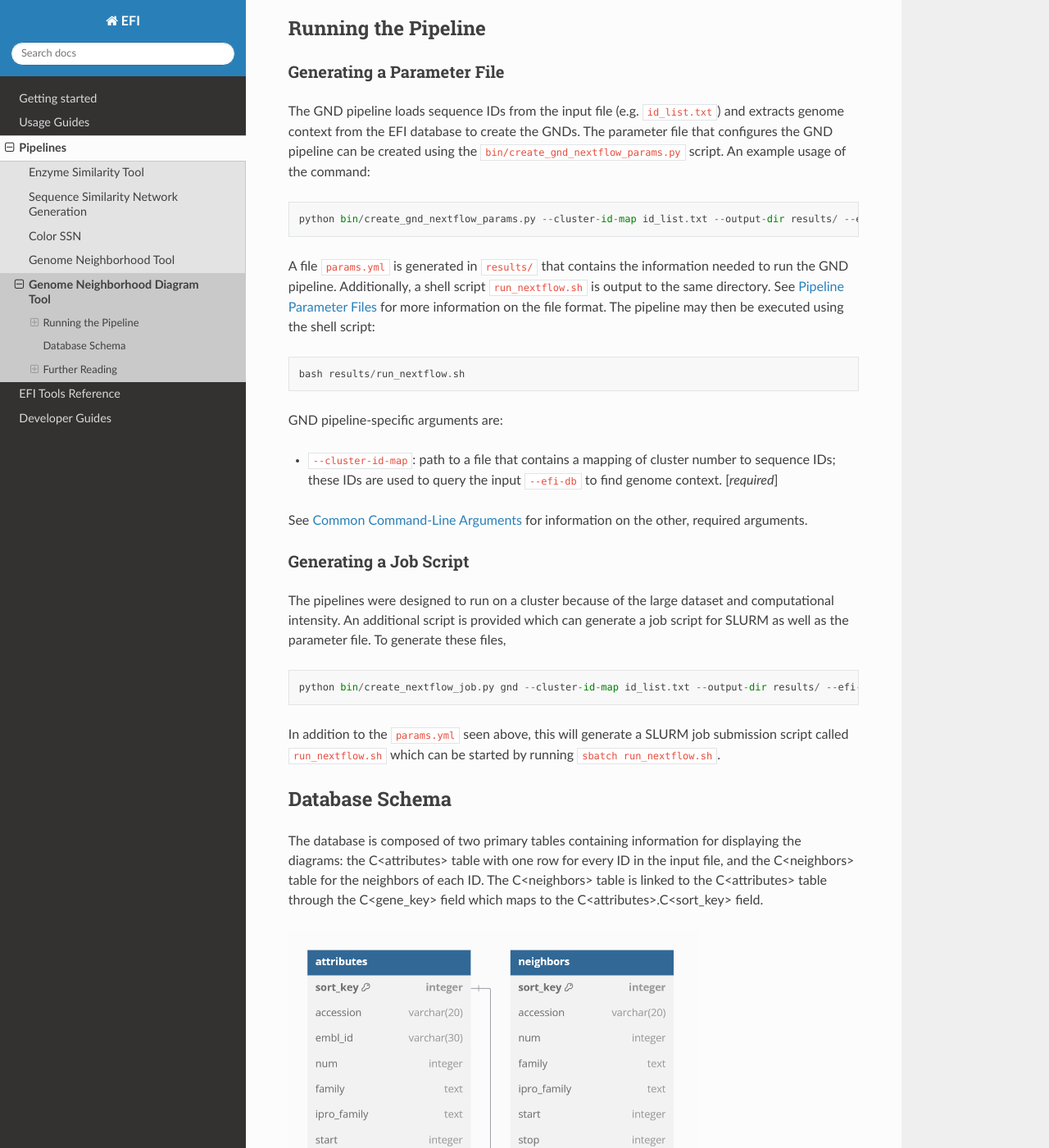
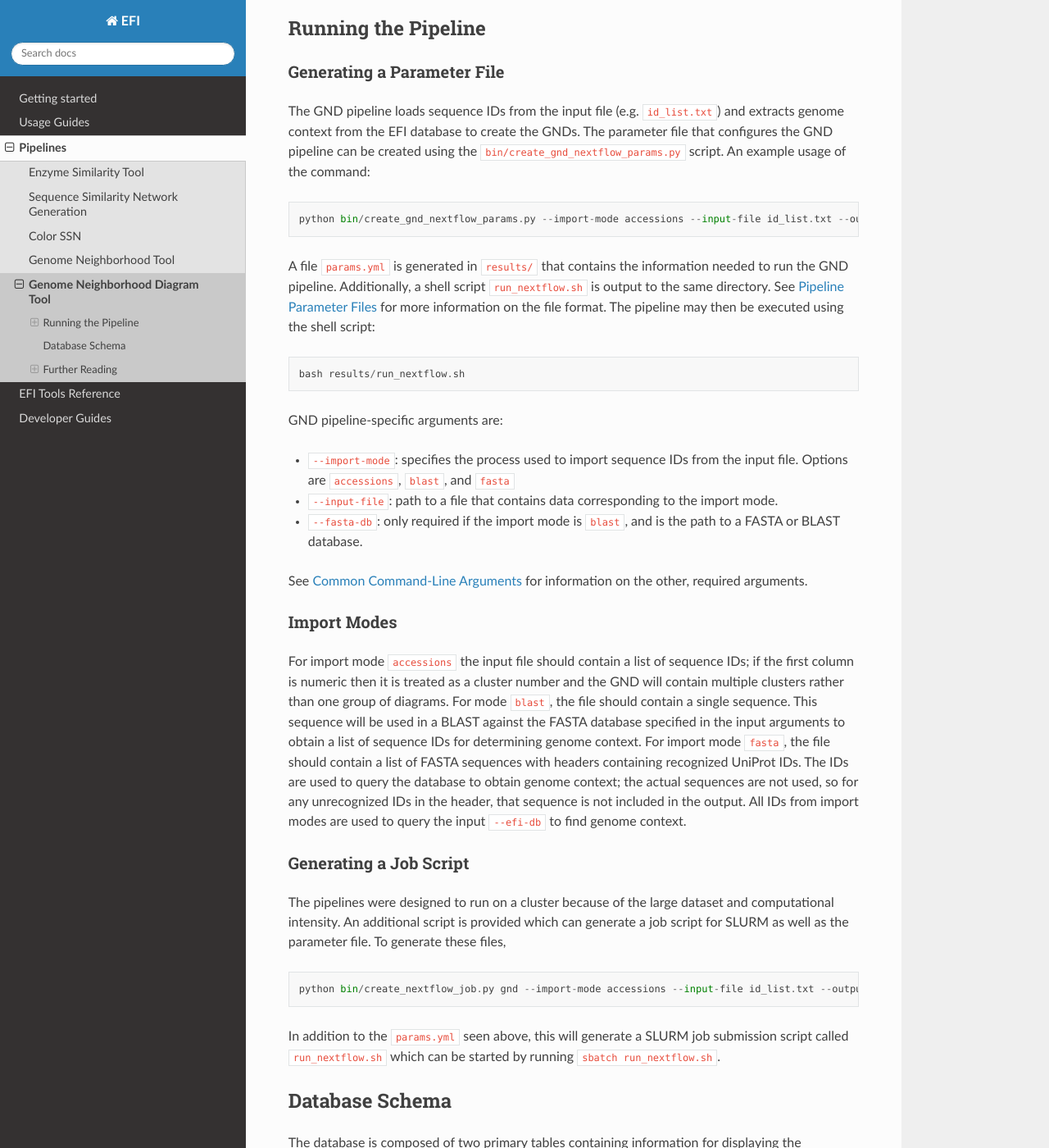
Before and after one commit to EnzymeFunctionInitiative/EST, a Sphinx documentation site: the page built from docs/source/pipelines/gnd/index.rst, in a window 1280 px wide and 1400 px high, scrolled down 382 px. Shown: the whole window at 82% size. Built offline with Sphinx 7.4.7 and the Read the Docs theme 3.1.0, drawn with Linux system fonts in a browser that asks for light colours.

Commit message:
Update gnd params generation script for new import mode, and update docs

```diff
--- a/docs/source/pipelines/gnd/create_gnd.rst
+++ b/docs/source/pipelines/gnd/create_gnd.rst
@@ -21,3 +21,4 @@ Usage
 	    --title                   title of the GND, metadata
 	    --source-type             the source of the data provided, e.g. BLAST, FASTA, ID list
 	    --source-sequence-file    path to a file containing the sequence used to generate the results, only valid for BLAST sources
+	    --stats                   path to file to output GND statistics to
--- a/docs/source/pipelines/gnd/index.rst
+++ b/docs/source/pipelines/gnd/index.rst
@@ -25,7 +25,7 @@ and extracts genome context from the EFI database to create the GNDs.
 The parameter file that configures the GND pipeline can be created using the
 ``bin/create_gnd_nextflow_params.py`` script.  An example usage of the command: ::
 
-    python bin/create_gnd_nextflow_params.py --cluster-id-map id_list.txt --output-dir results/ --efi-config efi.config --efi-db efi_db.sqlite --nextflow-config file.config
+    python bin/create_gnd_nextflow_params.py --import-mode accessions --input-file id_list.txt --output-dir results/ --efi-config efi.config --efi-db efi_db.sqlite --fasta-db db_path --nextflow-config file.config
 
 A file ``params.yml`` is generated in ``results/`` that contains the
 information needed to run the GND pipeline.  Additionally, a shell script
@@ -37,12 +37,33 @@ pipeline may then be executed using the shell script: ::
 
 GND pipeline-specific arguments are:
 
-* ``--cluster-id-map``: path to a file that contains a mapping of cluster
-  number to sequence IDs; these IDs are used to query the input ``--efi-db``
-  to find genome context. [*required*]
+* ``--import-mode``: specifies the process used to import sequence IDs from
+  the input file.  Options are ``accessions``, ``blast``, and ``fasta``
+
+* ``--input-file``: path to a file that contains data corresponding to the
+  import mode.
+
+* ``--fasta-db``: only required if the import mode is ``blast``, and is the
+  path to a FASTA or BLAST database.
 
 See :doc:`../../reference/common_args` for information on the other, required
 arguments.
+
+Import Modes
+~~~~~~~~~~~~
+
+For import mode ``accessions`` the input file should contain a list of
+sequence IDs; if the first column is numeric then it is treated as a cluster
+number and the GND will contain multiple clusters rather than one group of
+diagrams.  For mode ``blast``, the file should contain a single sequence.
+This sequence will be used in a BLAST against the FASTA database specified
+in the input arguments to obtain a list of sequence IDs for determining
+genome context.  For import mode ``fasta``, the file should contain a list
+of FASTA sequences with headers containing recognized UniProt IDs.  The IDs
+are used to query the database to obtain genome context; the actual
+sequences are not used, so for any unrecognized IDs in the header, that
+sequence is not included in the output.  All IDs from import modes are used
+to query the input ``--efi-db`` to find genome context.
 
 Generating a Job Script
 ~~~~~~~~~~~~~~~~~~~~~~~
@@ -52,7 +73,7 @@ and computational intensity.  An additional script is provided which can
 generate a job script for SLURM as well as the parameter file.  To generate
 these files, ::
 
-    python bin/create_nextflow_job.py gnd --cluster-id-map id_list.txt --output-dir results/ --efi-config efi.config --efi-db efi_db.sqlite --nextflow-config slurm.config
+    python bin/create_nextflow_job.py gnd --import-mode accessions --input-file id_list.txt --output-dir results/ --efi-config efi.config --efi-db efi_db.sqlite --nextflow-config slurm.config
 
 In addition to the ``params.yml`` seen above, this will generate a SLURM job
 submission script called ``run_nextflow.sh`` which can be started by running
--- a/docs/source/pipelines/est/import/get_sequence_ids.rst
+++ b/docs/source/pipelines/shared/perl/get_sequence_ids.rst
@@ -5,7 +5,7 @@ Usage
 
 ::
 
-	Usage: perl pipelines/est/import/get_sequence_ids.pl --efi-config-file <FILE> --efi-db <VALUE>
+	Usage: perl pipelines/shared/perl/get_sequence_ids.pl --efi-config-file <FILE> --efi-db <VALUE>
 	    --mode <VALUE> [--output-dir <DIR_PATH>] [--output-stats-file <FILE>]
 	    [--source-meta-file <FILE>] [--source-ids-file <FILE>] [--sequence-version <VALUE>]
 	    [--family <VALUE>] [--fasta <FILE>] [--sequence-mapping-file <FILE>] [--accessions <FILE>]
```
Also changed, not shown: other parts of docs/source/pipelines/gnd/create_gnd.rst (+1 -1 lines), docs/source/pipelines/gnd/convert_metadata_to_id_list.rst (added, +19 -0 lines), docs/source/pipelines/gnt/create_gnns.rst (+7 -2 lines), 1 other file.
